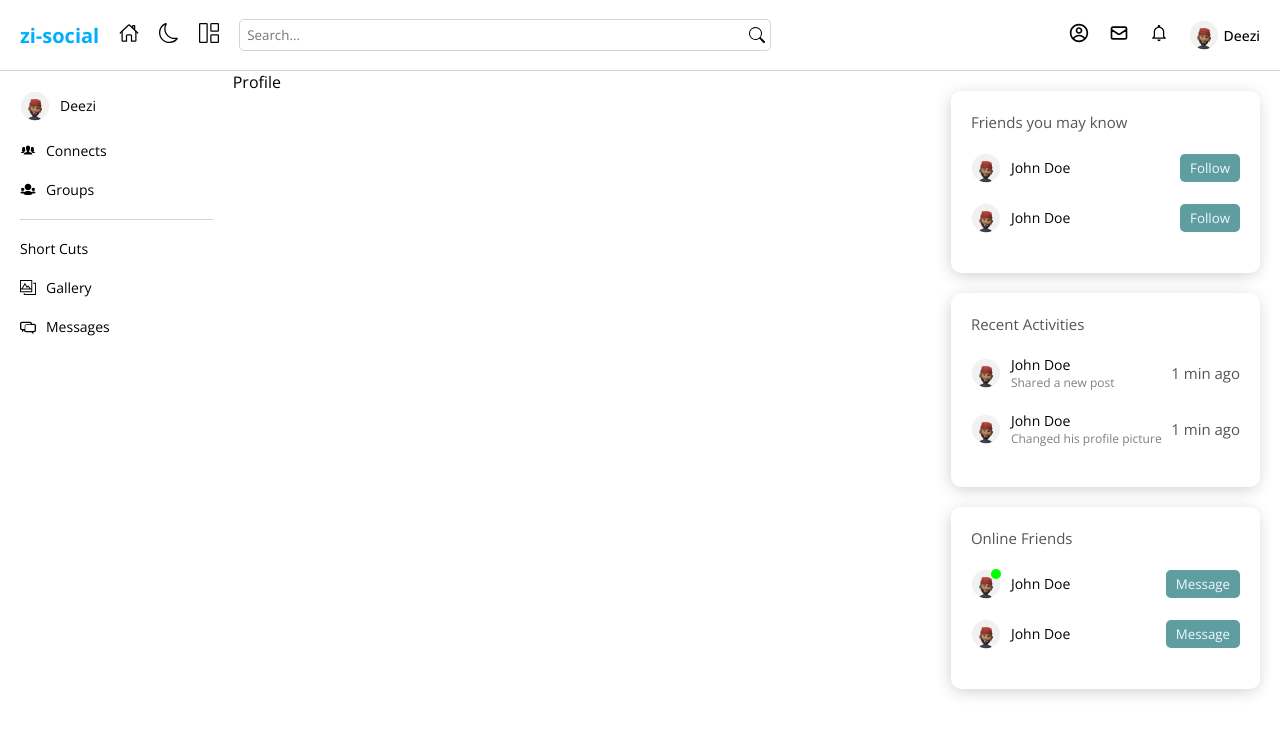
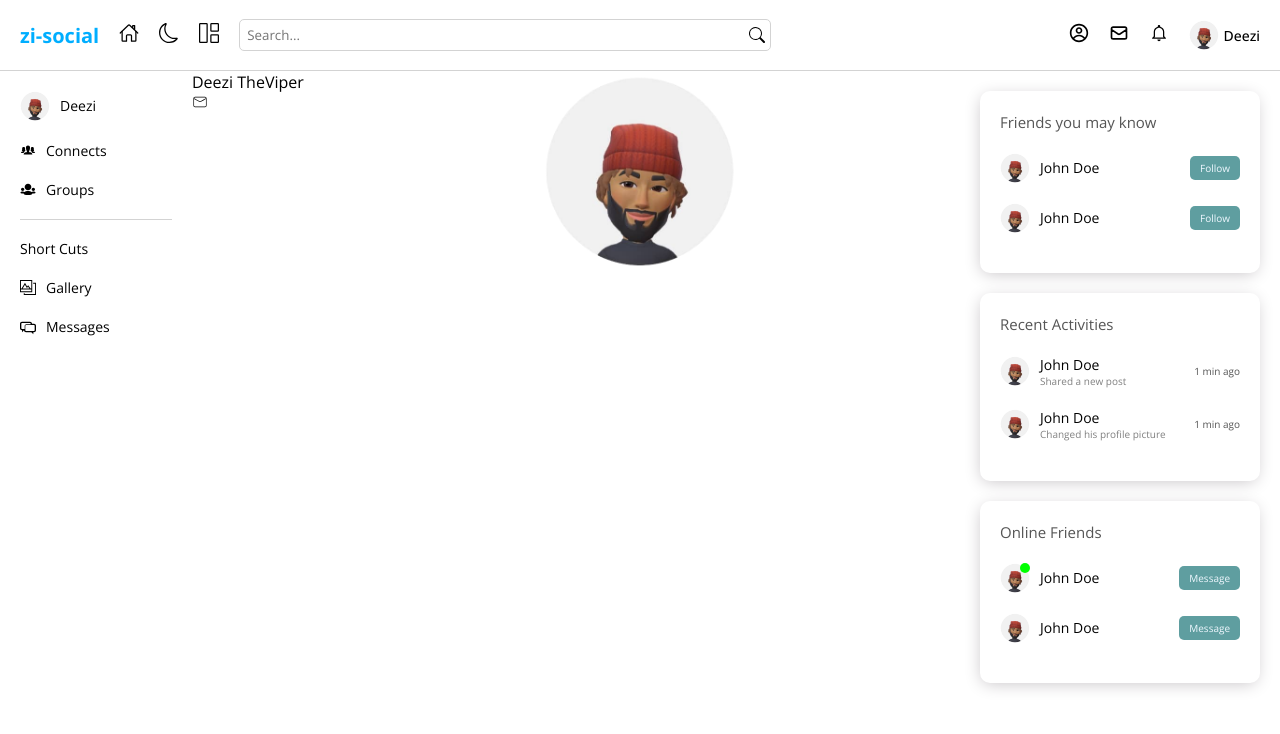
Before and after one commit to deezitheviper/zi-social, a React (Create React App) app in the folder client/: page /Profile/1 in a window 1280 px wide. Shown: the top 734 px of the page. Built offline with nearby package versions, Linux system fonts and the light colour scheme; sample sign-in values are in the browser's storage.

Commit message:
update on width shii for sidebars

```diff
--- a/client/src/components/Rightbar.jsx
+++ b/client/src/components/Rightbar.jsx
@@ -40,7 +40,7 @@ const Rightbar = () => {
           Shared a new post
           </p>
         </div>
-        <span>1 min ago</span>
+        <span className='time'>1 min ago</span>
         </div>
         <div className='user'>
         <div className='userInfo'>
@@ -50,7 +50,7 @@ const Rightbar = () => {
           Changed his profile picture
           </p>
         </div>
-        <span>1 min ago</span>
+        <span className='time'>1 min ago</span>
         </div>
         </div>
 
--- a/client/src/components/styles/Leftbar.scss
+++ b/client/src/components/styles/Leftbar.scss
@@ -9,7 +9,7 @@
     overflow: scroll;
     background-color: themed("bg");
     color: themed('textColor');
-
+    max-width: 15%;
     &::-webkit-scrollbar{
         display: none;
     }
--- a/client/src/components/styles/Rightbar.scss
+++ b/client/src/components/styles/Rightbar.scss
@@ -8,7 +8,7 @@
     height: calc(100vh - 70px);
     overflow: scroll;
     background-color: themed("bg");
-
+    max-width: 25%;
     color: themed('textColor');
 
     &::-webkit-scrollbar{
@@ -41,6 +41,10 @@
                 justify-content: space-between;
                 margin: 20px 0px;
 
+                .time{
+                    font-size: 10px;
+                }
+
                 .userInfo{
                     display: flex;
                     align-items: center;
@@ -54,7 +58,7 @@
 
                     p{
                         color: gray;
-                        font-size: 12px;
+                        font-size: 10px;
                     }
 
                     .online{
@@ -83,6 +87,7 @@
                         border: none;
                         padding: 5px 10px;
                         border-radius: 5px;
+                        font-size: 10px;
                     }
 
 
--- a/client/src/pages/Home/Home.scss
+++ b/client/src/pages/Home/Home.scss
@@ -3,6 +3,7 @@
 .home{
     height: calc(100vh - 70px);
     overflow: scroll;
+
 
     @include themify($themes){
         background-color: themed("bgSoft");
--- a/client/src/pages/Profile/Profile.jsx
+++ b/client/src/pages/Profile/Profile.jsx
@@ -1,8 +1,22 @@
-import React from 'react'
+import './Profile.scss';
+import {CiMail} from 'react-icons/ci';
+import avatar from "../../assets/img/avatar.png";
 
 const Profile = () => {
   return (
-    <div>Profile</div>
+    <div className='profile'>
+
+        <img src={avatar} alt="" className="avatar" />
+        <div className="container">
+            <div className="userInfo">
+            <span>Deezi TheViper</span>
+                <div className="details">
+                    <CiMail/>
+                </div>
+
+            </div>
+        </div>
+    </div>
   )
 }
 
--- a/client/src/pages/Profile/Profile.scss
+++ b/client/src/pages/Profile/Profile.scss
@@ -0,0 +1,19 @@
+@import "../../assets/styles/styles.scss";
+
+.profile{
+    @include themify($themes){
+        background-color: themed("bg");
+        .avatar{
+            width: 200px;
+            height: 200px;
+            border-radius: 50%;
+            object-fit: cover;
+            position: absolute;
+            left: 0;
+            right: 0;
+            margin: auto;
+            justify-content: center;
+            align-items: center;
+        }
+    }
+}
```
